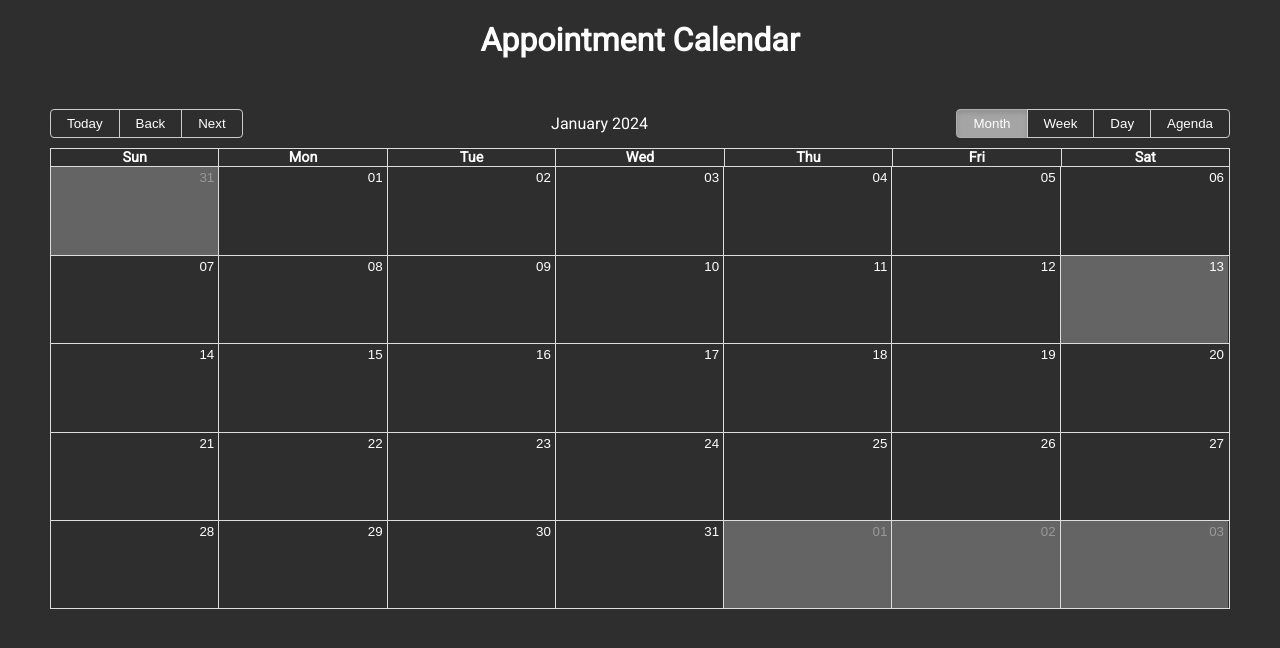
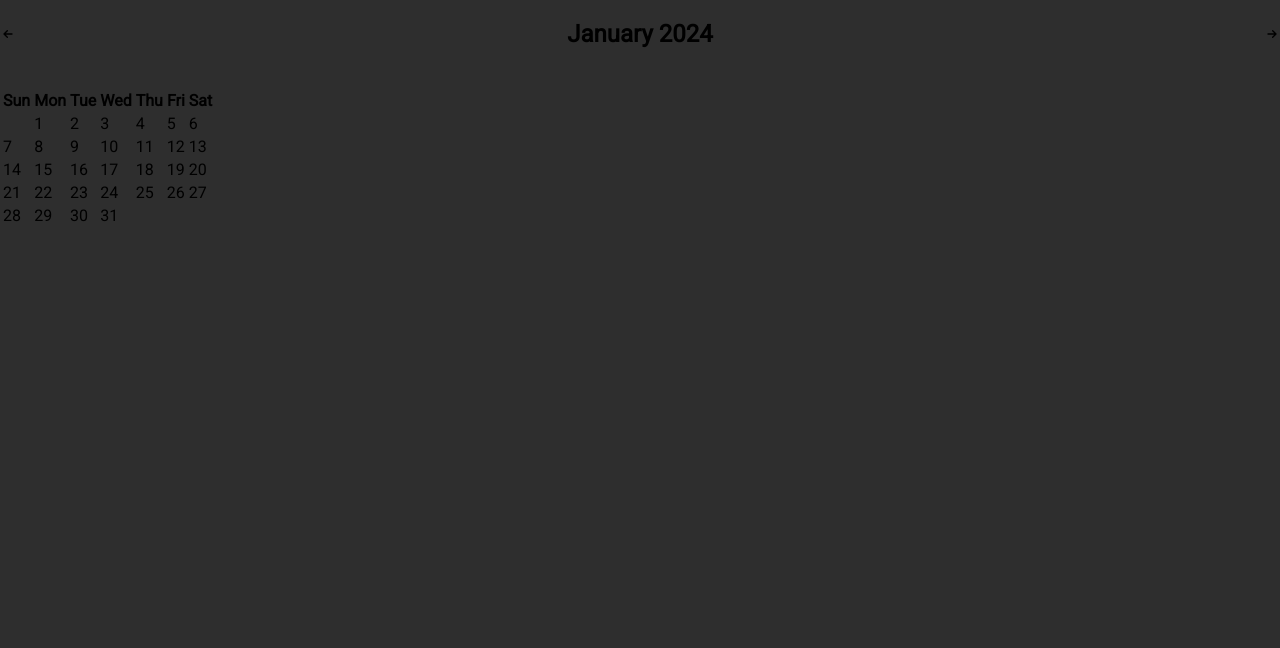
Before and after one commit to 0marKhan/hospital, a React (Create React App) app: page /home in a window 1280 px wide. Shown: the top 648 px of the page. Built offline with nearby package versions, Linux system fonts and the light colour scheme.

Commit message:
working on calendar for the app

```diff
--- a/package.json
+++ b/package.json
@@ -17,6 +17,7 @@
     "react-big-calendar": "^1.8.6",
     "react-datepicker": "^4.25.0",
     "react-dom": "^18.2.0",
+    "react-icons": "^5.0.1",
     "react-router": "^6.21.2",
     "react-router-dom": "^6.21.3",
     "react-scripts": "^5.0.1",
--- /dev/null
+++ b/src/components/Calendar.tsx
@@ -0,0 +1,126 @@
+import React, { useState } from "react";
+import { HiOutlineArrowSmLeft, HiOutlineArrowSmRight } from "react-icons/hi";
+
+const Calendar: React.FC = () => {
+  const currentDate = new Date();
+  const startYear = currentDate.getFullYear();
+  const endYear = startYear + 5;
+
+  // State to track the currently visible year and month
+  const [visibleYear, setVisibleYear] = useState(startYear);
+  const [visibleMonth, setVisibleMonth] = useState(currentDate.getMonth());
+
+  const daysOfWeek: string[] = [
+    "Sun",
+    "Mon",
+    "Tue",
+    "Wed",
+    "Thu",
+    "Fri",
+    "Sat",
+  ];
+  const monthsOfYear: string[] = [
+    "January",
+    "February",
+    "March",
+    "April",
+    "May",
+    "June",
+    "July",
+    "August",
+    "September",
+    "October",
+    "November",
+    "December",
+  ];
+
+  const goToNextMonth = () => {
+    if (visibleYear === endYear && visibleMonth === 11) {
+      // Do nothing if it's the last month of the last year
+      return;
+    }
+    if (visibleMonth === 11) {
+      setVisibleYear((year) => year + 1);
+      setVisibleMonth(0);
+    } else {
+      setVisibleMonth((month) => month + 1);
+    }
+  };
+
+  const goToPrevMonth = () => {
+    if (visibleYear === startYear && visibleMonth === currentDate.getMonth()) {
+      // Do nothing if it's the current month of the current year
+      return;
+    }
+    if (visibleMonth === 0) {
+      setVisibleYear((year) => year - 1);
+      setVisibleMonth(11);
+    } else {
+      setVisibleMonth((month) => month - 1);
+    }
+  };
+
+  const renderMonth = (year: number, month: number): JSX.Element => {
+    const firstDayOfMonth = new Date(year, month, 1);
+    const lastDayOfMonth = new Date(year, month + 1, 0);
+
+    const days: (number | null)[] = [];
+    for (let i = 0; i < firstDayOfMonth.getDay(); i++) {
+      days.push(null);
+    }
+    for (let i = 1; i <= lastDayOfMonth.getDate(); i++) {
+      days.push(i);
+    }
+
+    return (
+      <div>
+        <table>
+          <thead>
+            <tr>
+              {daysOfWeek.map((day) => (
+                <th key={day}>{day}</th>
+              ))}
+            </tr>
+          </thead>
+          <tbody>
+            {Array.from({ length: Math.ceil(days.length / 7) }).map((_, i) => (
+              <tr key={i}>
+                {days.slice(i * 7, (i + 1) * 7).map((day, index) => (
+                  <td key={index}>{day ?? ""}</td>
+                ))}
+              </tr>
+            ))}
+          </tbody>
+        </table>
+      </div>
+    );
+  };
+
+  return (
+    <div>
+      <div
+        style={{
+          display: "flex",
+          alignItems: "center",
+          justifyContent: "space-between",
+          marginBottom: "20px",
+        }}
+      >
+        <HiOutlineArrowSmLeft
+          onClick={goToPrevMonth}
+          style={{ cursor: "pointer" }}
+        />
+        <h2>
+          {monthsOfYear[visibleMonth]} {visibleYear}
+        </h2>
+        <HiOutlineArrowSmRight
+          onClick={goToNextMonth}
+          style={{ cursor: "pointer" }}
+        />
+      </div>
+      {renderMonth(visibleYear, visibleMonth)}
+    </div>
+  );
+};
+
+export default Calendar;
--- a/src/components/Calender.css
+++ /dev/null
@@ -1,27 +0,0 @@
-.rbc-off-range-bg {
-  background: #646464;
-}
-
-.rbc-today {
-  background: #646464;
-}
-
-.rbc-day-bg:hover,
-.rbc-day-slot:hover {
-  cursor: pointer;
-}
-
-.rbc-btn-group button {
-  color: #fff;
-}
-
-.rbc-toolbar button:active,
-.rbc-toolbar button.rbc-active {
-  background-color: #a5a5a5;
-}
-
-.appointment-heading {
-  display: flex;
-  justify-content: center;
-  color: #fff;
-}
--- a/src/components/Calender.tsx
+++ /dev/null
@@ -1,52 +0,0 @@
-import React from "react";
-import { Calendar, dateFnsLocalizer } from "react-big-calendar";
-import format from "date-fns/format";
-import parse from "date-fns/parse";
-import startOfWeek from "date-fns/startOfWeek";
-import getDay from "date-fns/getDay";
-import "react-big-calendar/lib/css/react-big-calendar.css";
-import "./Calender.css";
-
-import "react-datepicker/dist/react-datepicker.css";
-import { useNavigate } from "react-router-dom";
-
-const locales = {
-  "en-US": require("date-fns/locale/en-US"),
-};
-const localizer = dateFnsLocalizer({
-  format,
-  parse,
-  startOfWeek,
-  getDay,
-  locales,
-});
-
-interface SlotInfo {
-  start: Date;
-  end: Date;
-  slots: Date[] | number[];
-  action: "select" | "click" | "doubleClick";
-}
-
-const MyCalendar = () => {
-  const navigate = useNavigate();
-  const handleDayClick = (slotInfo: SlotInfo) => {
-    navigate("/make-appointment", { state: { date: slotInfo.start } });
-  };
-
-  return (
-    <>
-      <h1 className="appointment-heading">Appointment Calendar</h1>
-      <Calendar
-        localizer={localizer}
-        startAccessor="start"
-        endAccessor="end"
-        style={{ height: 500, margin: "50px", color: "white" }}
-        onSelectSlot={handleDayClick}
-        selectable
-      />
-    </>
-  );
-};
-
-export default MyCalendar;
--- a/src/pages/Home.tsx
+++ b/src/pages/Home.tsx
@@ -1,10 +1,10 @@
 import React from "react";
-import Calender from "../components/Calender";
+import Calendar from "../components/Calendar";
 
 const Home = () => {
   return (
     <>
-      <Calender />
+      <Calendar />
     </>
   );
 };
```
Also changed, not shown: src/components/Calendar.scss (added), 1 other file (tests, documents, lock files or other folders).
